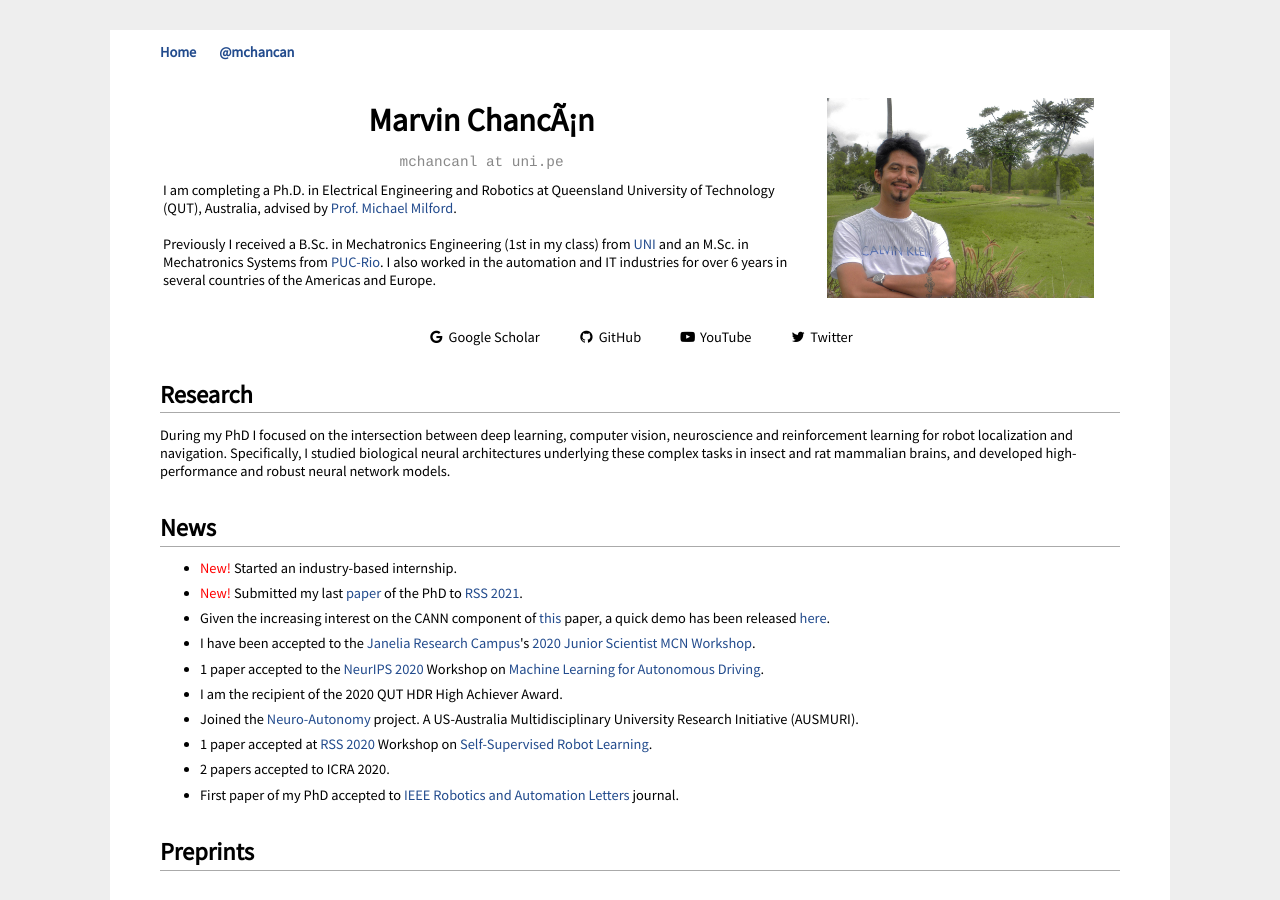
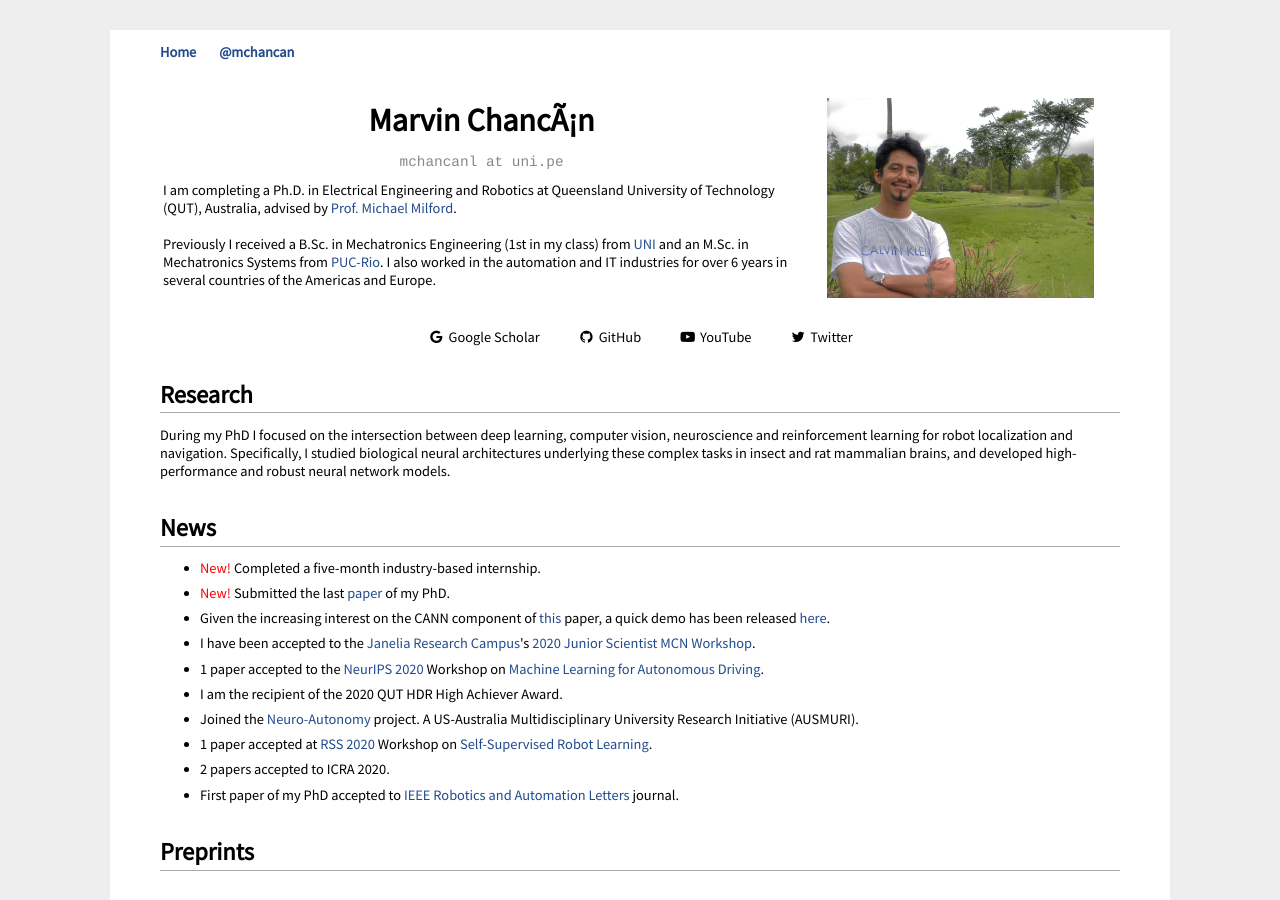
Before and after one commit to mchancan/mchancan.github.io, a Jekyll site: the page built from index.html, in a window 1280 px wide and 900 px high. Built offline with Jekyll 4.4.1, drawn with Linux system fonts in a browser that asks for light colours; comment, search, counter and statistics services are not loaded; a style sheet for code colours, icons or effects is not loaded.

Commit message:
Update index.html

```diff
--- a/index.html
+++ b/index.html
@@ -37,8 +37,8 @@ Specifically, I studied biological neural architectures underlying these complex
 <h2>News</h2>
 <ul>
 
-	<li><font color = 'red'>New!</font> Started an industry-based internship.</li>
-	<li><font color = 'red'>New!</font> Submitted my last <a href="spl/index.html">paper</a> of the PhD to <a href="https://roboticsconference.org/" target="_blank">RSS 2021</a>.</li>
+	<li><font color = 'red'>New!</font> Completed a five-month industry-based internship.</li>
+	<li><font color = 'red'>New!</font> Submitted the last <a href="spl/index.html">paper</a> of my PhD.</li>
 	<li>Given the increasing interest on the CANN component of <a href="https://mchancan.github.io/projects/FlyNet" target="_blank">this</a> paper, a quick demo has been released <a href="https://github.com/mchancan/flynet#update-about-the-cann-implementation" target="_blank">here</a>.</li>
 	<li>I have been accepted to the <a href="https://www.janelia.org/" target="_blank">Janelia Research Campus</a>'s <a href="https://www.janelia.org/you-janelia/conferences/junior-scientist-workshop-on-mechanistic-cognitive-neuroscience" target="_blank">2020 Junior Scientist MCN Workshop</a>.</li>
 	<li>1 paper accepted to the <a href="https://neurips.cc/Conferences/2020/" target="_blank">NeurIPS 2020</a> Workshop on <a href="https://ml4ad.github.io/2020/" target="_blank">Machine Learning for Autonomous Driving</a>.</li>
```
